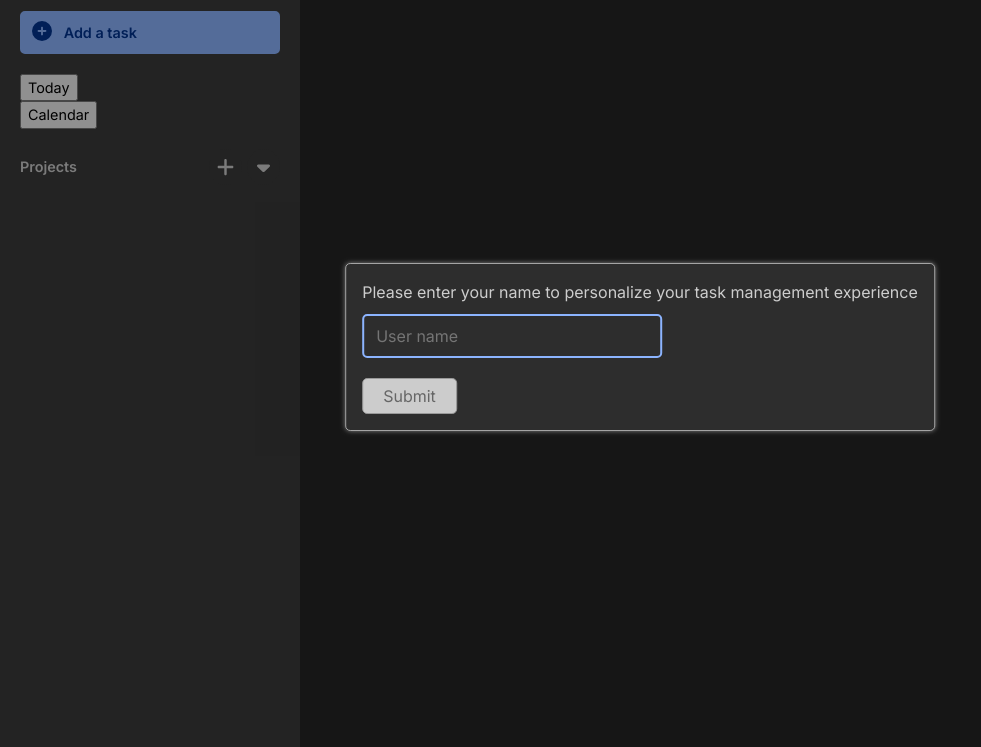
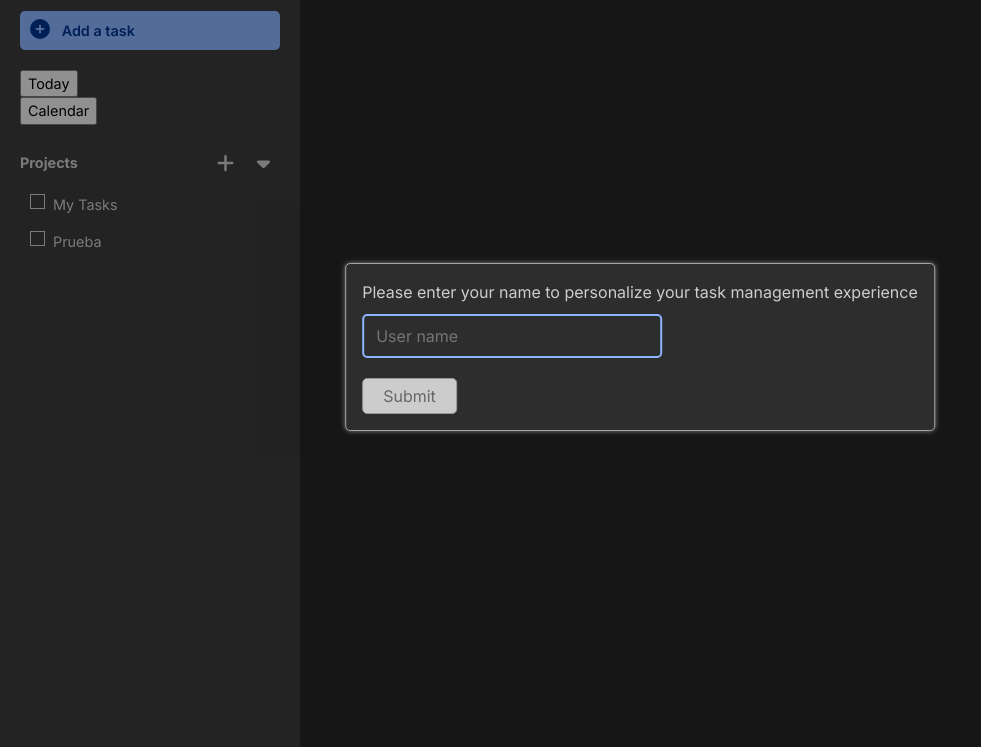
Before and after one commit to AlejandroArcoPu/node-path-javascript-todo-list, a website built with webpack: page src/template.html in a window 1280 px wide. Shown: the part 53-800 px from the top of the page, without its empty margins (0-981 px from the left). Built offline with nearby package versions, Linux system fonts and the light colour scheme.

Commit message:
feat: first version of show projects with custom input

```diff
--- a/src/index.js
+++ b/src/index.js
@@ -9,6 +9,7 @@ function ScreenController() {
   const user = new User(localStorage.getItem("userNameEasyTasks"));
   const data = new DataManager();
 
+  data.addProject(new Project("Prueba", "blue"));
   const showLateralMenu = () => {
     const arrowLeftButton = document.querySelector(".arrow-left-button");
     const toggleLateralMenu = () => {
@@ -55,6 +56,31 @@ function ScreenController() {
     userName.textContent = user.name;
   };
 
+  const showProjects = () => {
+    const myProjectsMenu = document.querySelector(".myprojects-menu");
+    data.projects.forEach((project) => {
+      const projectLi = document.createElement("li");
+
+      const projectLabel = document.createElement("label");
+      projectLabel.textContent = project.name;
+      projectLabel.classList = "myprojects-elements";
+
+      const projectSpan = document.createElement("span");
+
+      const projectInput = document.createElement("input");
+      projectInput.type = "checkbox";
+      projectInput.name = `${project.name.replace(" ", "")}`;
+      projectInput.id = `${project.name.replace(" ", "")}`;
+
+      projectLabel.prepend(projectSpan);
+      projectLabel.prepend(projectInput);
+
+      projectLi.appendChild(projectLabel);
+      myProjectsMenu.appendChild(projectLi);
+    });
+  };
+
+  showProjects();
   showUserName();
   showNameDialog();
   showLateralMenu();
--- a/src/styles.css
+++ b/src/styles.css
@@ -85,6 +85,8 @@ ul {
   margin-right: -70px;
   background-color: #252525;
 }
+
+.myprojects-elements:hover,
 .myprojects-menu button:hover,
 .arrow-left-button:hover {
   background-color: rgba(255, 255, 255, 0.1);
@@ -103,7 +105,6 @@ ul {
 .create-task {
   border: none;
   background-color: #8cb4ff;
-  border: 2px solid #8cb4ff;
   color: #013491;
   font-weight: 600;
   border-radius: 5px;
@@ -186,9 +187,15 @@ main {
 
 .myprojects-menu {
   display: flex;
+  flex-direction: column;
+}
+
+.myprojects-title {
+  font-weight: bold;
+  display: flex;
   align-items: center;
   justify-content: space-between;
-  font-weight: 600;
+  margin-bottom: 5px;
 }
 
 .myprojects-icons {
@@ -197,8 +204,36 @@ main {
 }
 
 .arrow-down {
+  /* for a weird reason the arrow is not in the middle*/
   display: flex;
   justify-content: center;
+}
+
+.myprojects-elements {
+  display: flex;
+  gap: 8px;
+  border-radius: 5px;
+  padding: 8px 10px;
+  cursor: pointer;
+}
+
+.myprojects-elements span {
+  height: 15px;
+  width: 15px;
+  border: 1px solid #cdcdcd;
+  display: inline-block;
+  position: relative;
+}
+
+[type="checkbox"]:checked + span:before {
+  content: "\2714";
+  position: absolute;
+  top: -5px;
+  left: 0;
+}
+
+.myprojects-elements input {
+  display: none;
 }
 
 .myprojects-menu button {
--- a/src/template.html
+++ b/src/template.html
@@ -39,13 +39,21 @@
         <li><button>Calendar</button></li>
       </ul>
       <ul class="myprojects-menu">
-        <li>Projects</li>
-        <li class="myprojects-icons">
+        <li class="myprojects-title">
+          Projects
+          <div class="myprojects-icons">
+            <button><img src="./images/add.svg" alt="" /></button>
+            <button class="arrow-down">
+              <img src="./images/arrow-down.svg" alt="" />
+            </button>
+          </div>
+        </li>
+        <!-- <li class="myprojects-icons">
           <button><img src="./images/add.svg" alt="" /></button>
           <button class="arrow-down">
             <img src="./images/arrow-down.svg" alt="" />
           </button>
-        </li>
+        </li> -->
       </ul>
     </nav>
     <main class="content"></main>
```
